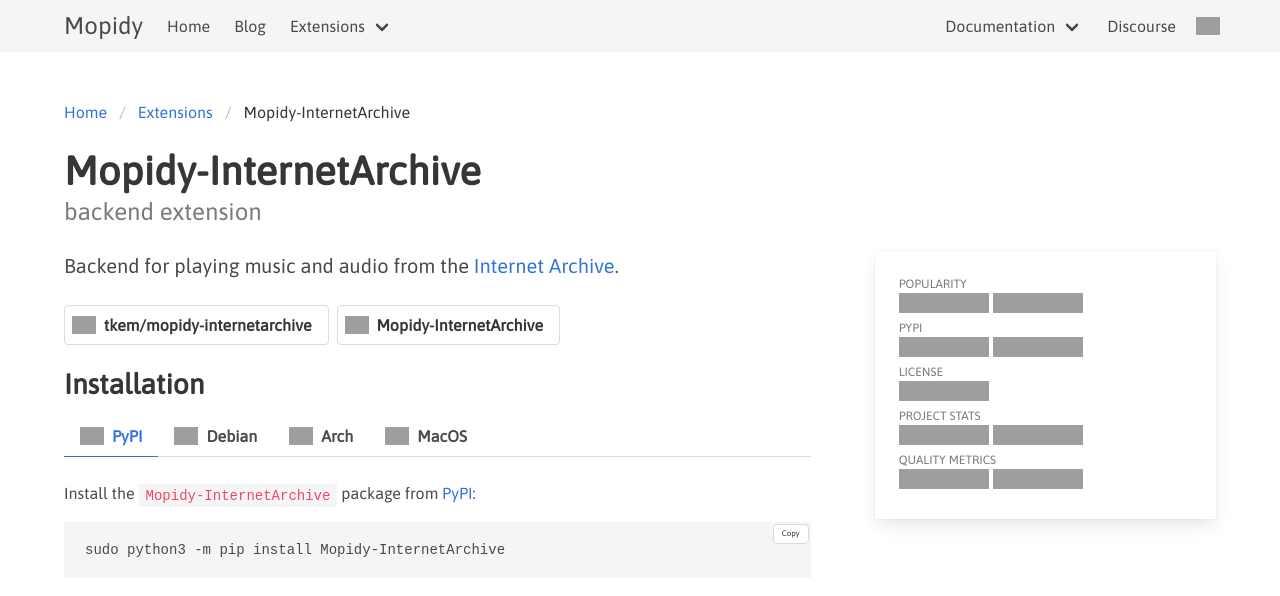
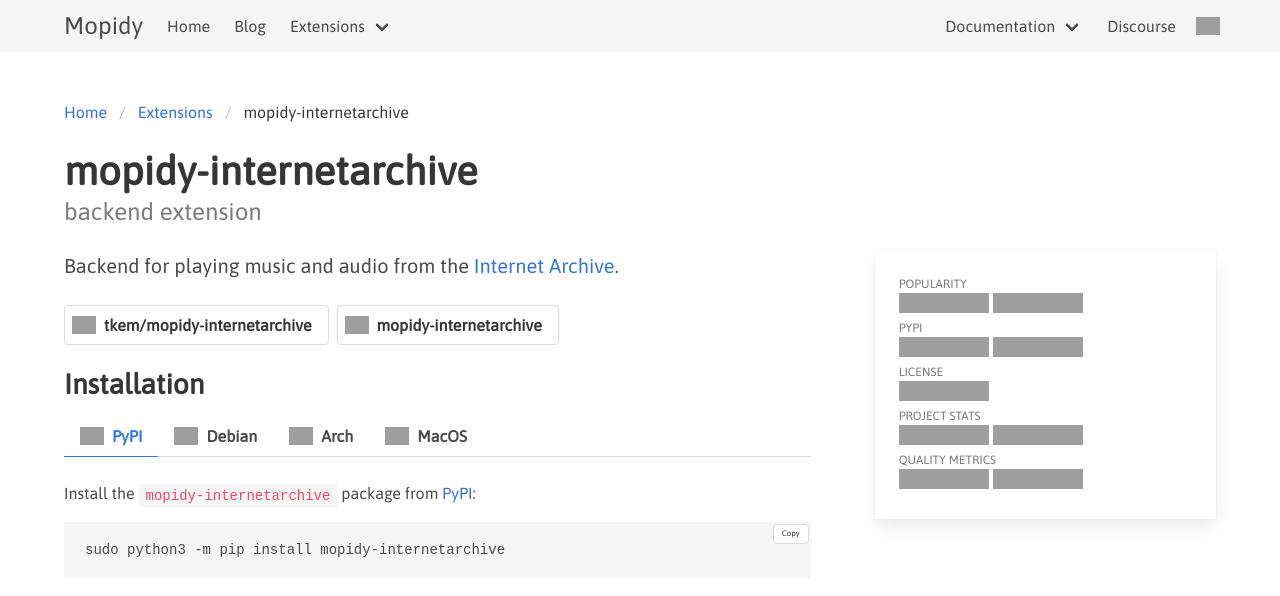
Before and after one commit to mopidy/website, a Jekyll site: the page built from _ext/internetarchive.md, in a window 1280 px wide, cut to the strip 0-643 px from the top of the page. Shown: the top 596 px of the strip. Built offline with Jekyll 4.4.1, drawn with Linux system fonts in a browser that asks for light colours; part of the change alters nothing that is shown; grey boxes are pictures that could not be loaded.

```diff
--- a/_ext/internetarchive.md
+++ b/_ext/internetarchive.md
@@ -1,12 +1,12 @@
 ---
-title: Mopidy-InternetArchive
+title: mopidy-internetarchive
 type: backend
 dev:
   github: tkem/mopidy-internetarchive
-  circleci: true
+  github_actions: true
   codecov: true
 dist:
-  pypi: Mopidy-InternetArchive
+  pypi: mopidy-internetarchive
   apt-debian: mopidy-internetarchive
   apt-mopidy: mopidy-internetarchive
   arch-aur: mopidy-internetarchive
```
